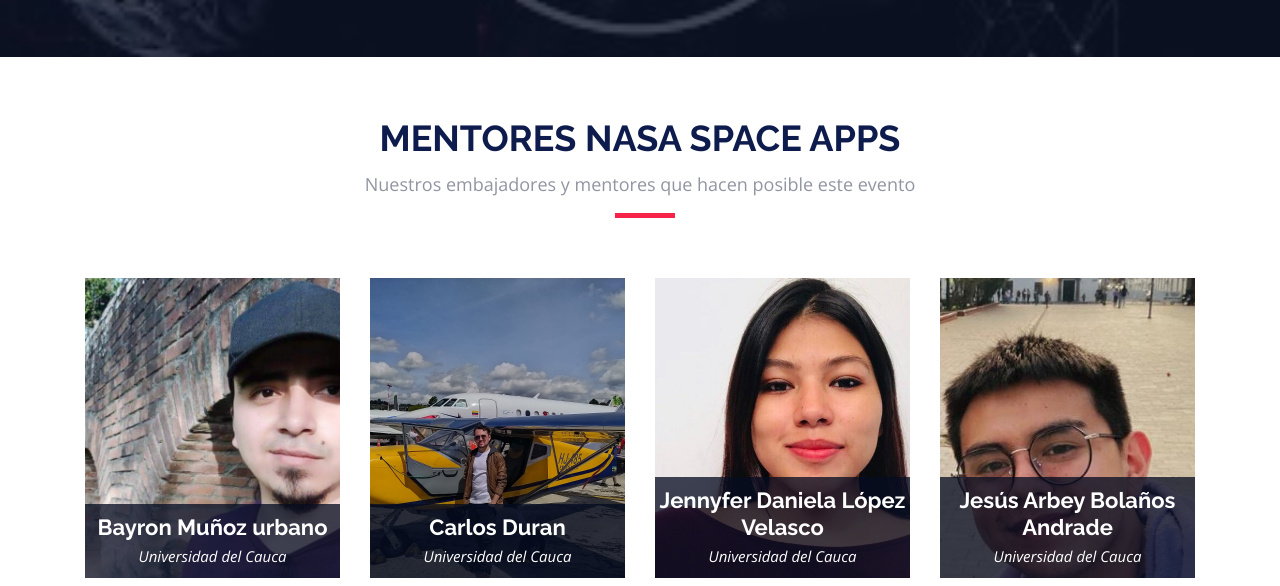
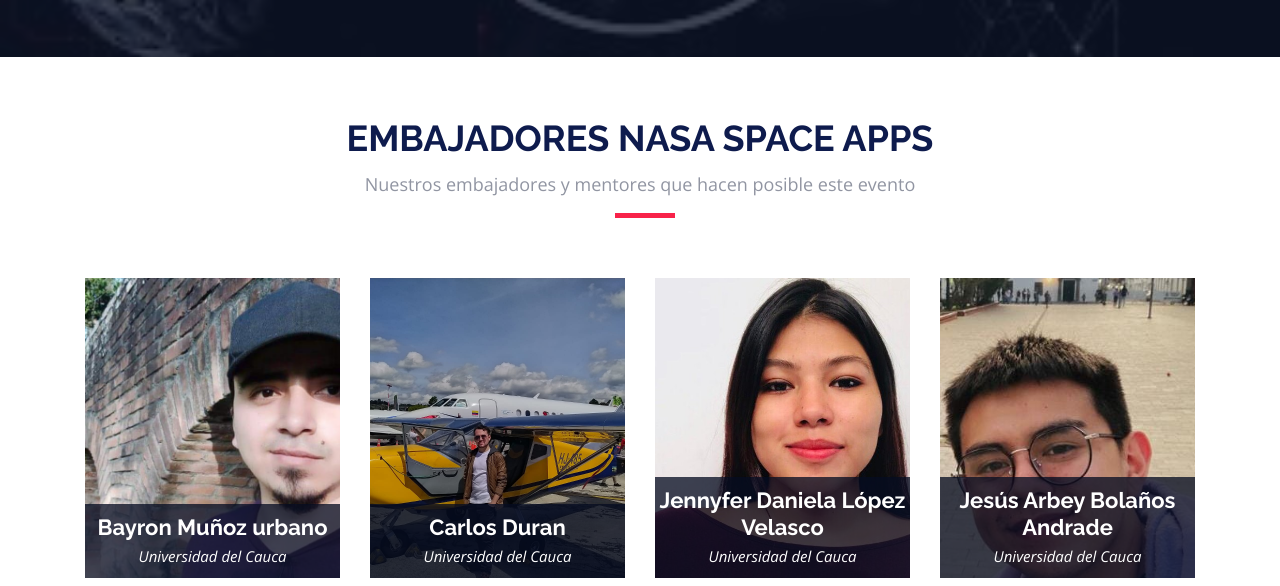
Before and after one commit to dresandev/spaceappspopayan.github.io, a plain HTML site: page index.html in a window 1280 px wide. Shown: the part 1356-1942 px from the top of the page. Drawn offline with nearby package versions, Linux system fonts and the light colour scheme; files whose address does not match are found by name.

Commit message:
adding data

```diff
--- a/index.html
+++ b/index.html
@@ -131,7 +131,7 @@
 <section id="speakers" class="wow fadeInUp">
   <div class="container">
     <div class="section-header">
-      <h2>MENTORES NASA SPACE APPS</h2>
+      <h2>EMBAJADORES NASA SPACE APPS</h2>
       <p>Nuestros embajadores y mentores que hacen posible este evento</p>
     </div>
 
```
